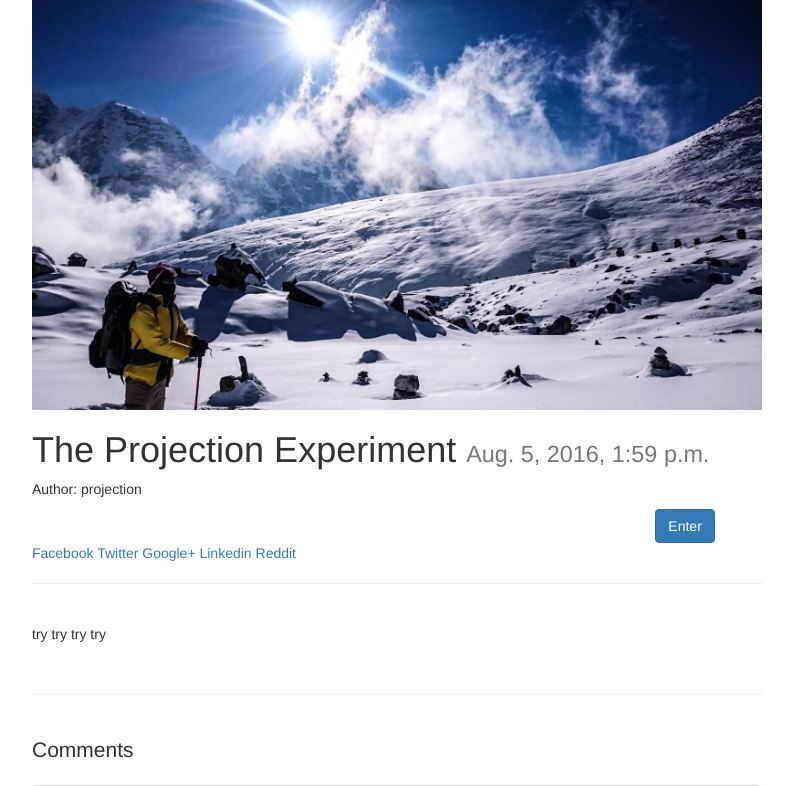
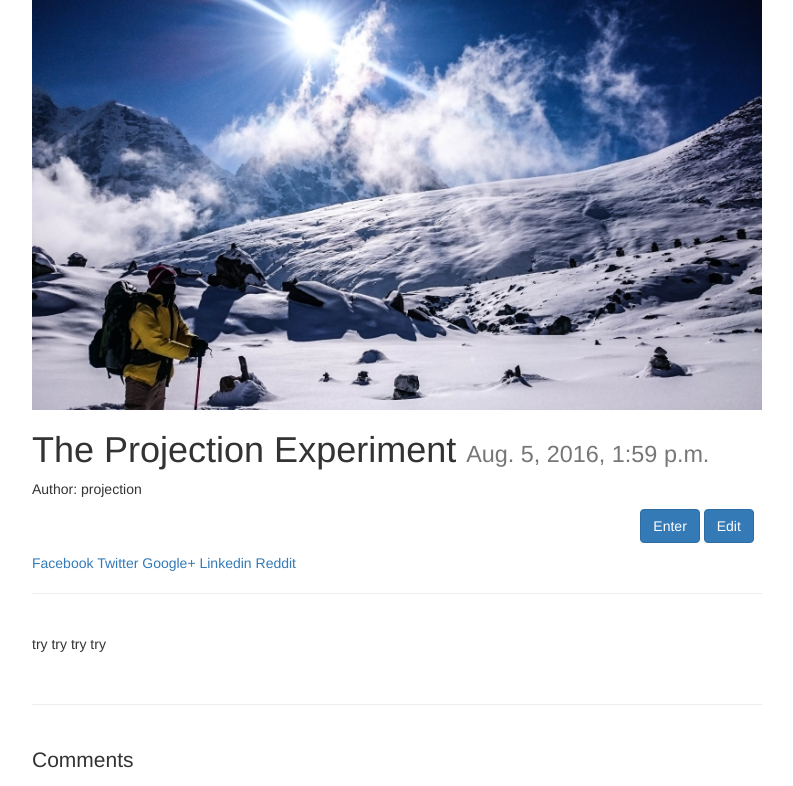
Before and after one commit to StylishGoldPen/projection_latest, a Django app: a page that uses templates/post_detail.html in a window 1280 px wide. Shown: the part 397-1183 px from the top of the page, without its empty margins (243-1036 px from the left). Run offline with Django 3.2, Linux system fonts and the light colour scheme; a user stored in the database is signed in; data comes from the database, SQL or seed files in the repository; both versions use the stored data as it was after the commit; some libraries are stand-ins or nearby versions.

Commit message:
Added edit functionality

```diff
--- a/templates/post_detail.html
+++ b/templates/post_detail.html
@@ -16,9 +16,12 @@
 <p>
 <div class="fb-like col-md-10" data-href="{{ request.build_absolute_uri}}" data-layout="button_count" data-action="like" data-show-faces="true" data-share="true"></div>
 </p>
-<div class="col-md-2">
+<p>
 	<a href='/posts/{{ slugtest }}/hiddenforum/' class="btn btn-primary" role="button">Enter</a>
-</div>
+{% if request.user == instance.user %}
+	<a href ='/posts/{{ slugtest }}/edit/' class="btn btn-primary" role ="button">Edit</a>
+{% endif %}
+</p>
 <p>
 <a href="https://www.facebook.com/sharer/sharer.php?u={{ request.build_absolute_uri}}">
 Facebook
```
Also changed, not shown: db.sqlite3, static_in_pro/media_root/None/abandoned_iron_giant_at_lake_in_swiss_mountains_by_fantasio-d7w3oeg_vdkryq6.jpg (added).
